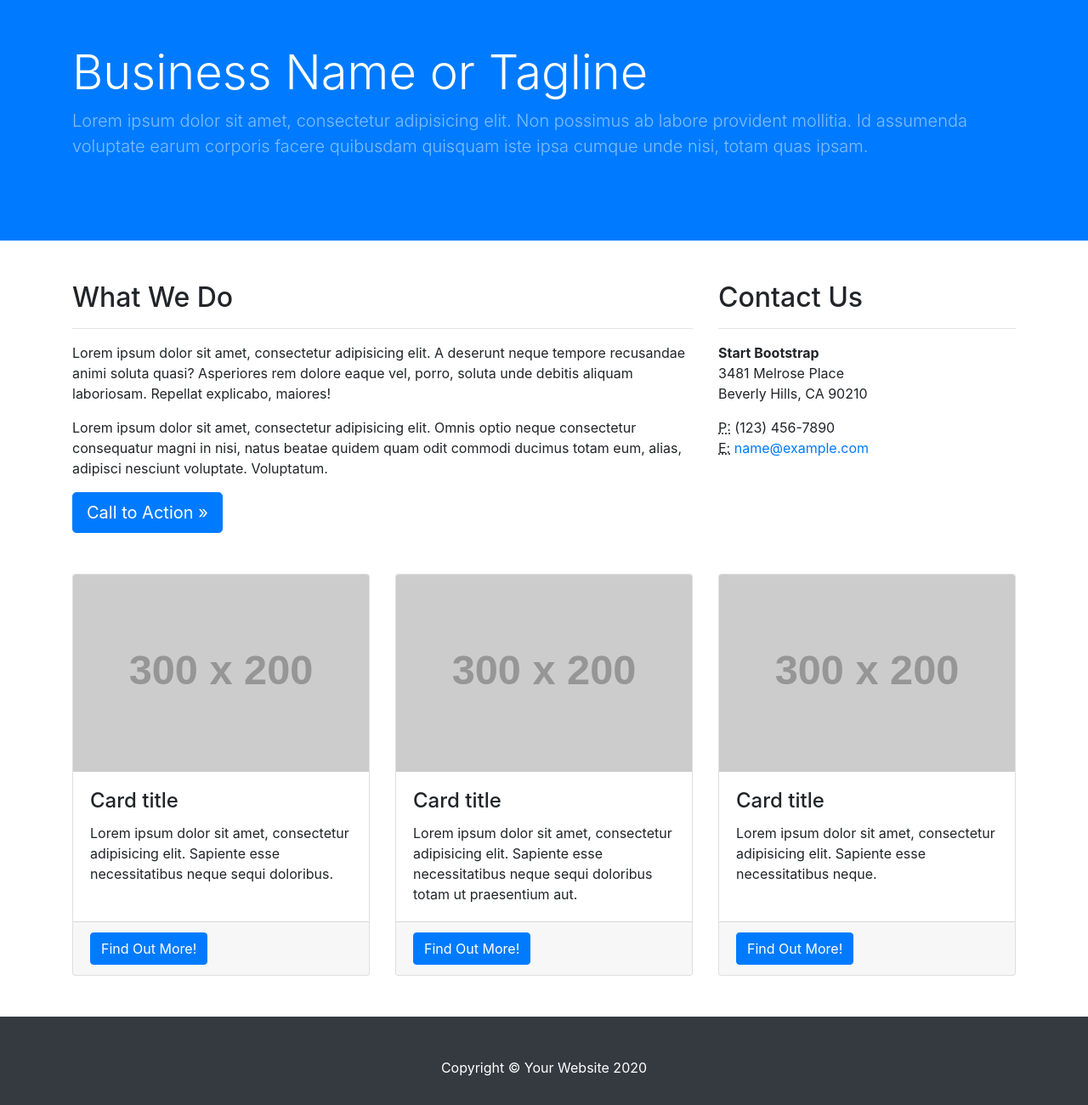
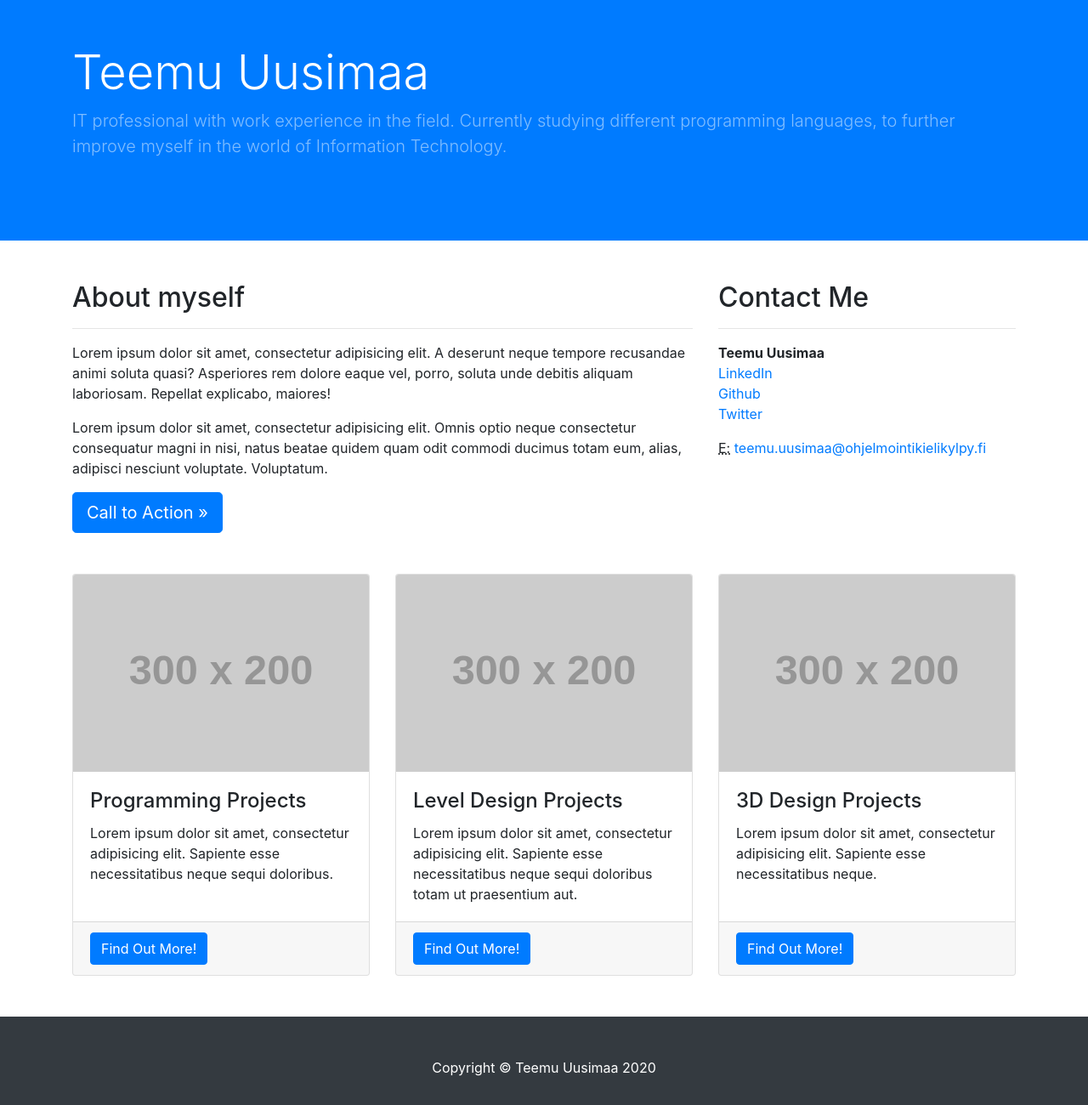
Before and after one commit to teemu-uusimaa/teemu-uusimaa.github.io, a website: page index.html in a window 1280 px wide. Shown: the part 100-1400 px from the top of the page at 85% size. Drawn offline with Linux system fonts and the light colour scheme; placeholder pictures from the web are drawn by us.

Commit message:
Update index.html

```diff
--- a/index.html
+++ b/index.html
@@ -8,7 +8,7 @@
   <meta name="description" content="">
   <meta name="author" content="">
 
-  <title>Business Frontpage - Start Bootstrap Template</title>
+  <title>Teemu Uusimaa - Portfolio</title>
 
   <!-- Bootstrap core CSS -->
   <link href="vendor/bootstrap/css/bootstrap.min.css" rel="stylesheet">
@@ -53,8 +53,8 @@
     <div class="container h-100">
       <div class="row h-100 align-items-center">
         <div class="col-lg-12">
-          <h1 class="display-4 text-white mt-5 mb-2">Business Name or Tagline</h1>
-          <p class="lead mb-5 text-white-50">Lorem ipsum dolor sit amet, consectetur adipisicing elit. Non possimus ab labore provident mollitia. Id assumenda voluptate earum corporis facere quibusdam quisquam iste ipsa cumque unde nisi, totam quas ipsam.</p>
+          <h1 class="display-4 text-white mt-5 mb-2">Teemu Uusimaa</h1>
+          <p class="lead mb-5 text-white-50">IT professional with work experience in the field. Currently studying different programming languages, to further improve myself in the world of Information Technology.</p>
         </div>
       </div>
     </div>
@@ -65,27 +65,24 @@
 
     <div class="row">
       <div class="col-md-8 mb-5">
-        <h2>What We Do</h2>
+        <h2>About myself</h2>
         <hr>
         <p>Lorem ipsum dolor sit amet, consectetur adipisicing elit. A deserunt neque tempore recusandae animi soluta quasi? Asperiores rem dolore eaque vel, porro, soluta unde debitis aliquam laboriosam. Repellat explicabo, maiores!</p>
         <p>Lorem ipsum dolor sit amet, consectetur adipisicing elit. Omnis optio neque consectetur consequatur magni in nisi, natus beatae quidem quam odit commodi ducimus totam eum, alias, adipisci nesciunt voluptate. Voluptatum.</p>
         <a class="btn btn-primary btn-lg" href="#">Call to Action &raquo;</a>
       </div>
       <div class="col-md-4 mb-5">
-        <h2>Contact Us</h2>
+        <h2>Contact Me</h2>
         <hr>
         <address>
-          <strong>Start Bootstrap</strong>
-          <br>3481 Melrose Place
-          <br>Beverly Hills, CA 90210
-          <br>
+          <strong>Teemu Uusimaa</strong>
+          <br><a href="https://www.linkedin.com/in/teemu-u-31700a54/">LinkedIn</a>
+          <br><a href="https://github.com/teemu-uusimaa/">Github</a>
+          <br><a href="https://twitter.com/uusimaa_teemu">Twitter</a>
         </address>
         <address>
-          <abbr title="Phone">P:</abbr>
-          (123) 456-7890
-          <br>
           <abbr title="Email">E:</abbr>
-          <a href="mailto:#">name@example.com</a>
+          <a href="mailto:#">teemu.uusimaa@ohjelmointikielikylpy.fi</a>
         </address>
       </div>
     </div>
@@ -96,7 +93,7 @@
         <div class="card h-100">
           <img class="card-img-top" src="https://placehold.it/300x200" alt="">
           <div class="card-body">
-            <h4 class="card-title">Card title</h4>
+            <h4 class="card-title">Programming Projects</h4>
             <p class="card-text">Lorem ipsum dolor sit amet, consectetur adipisicing elit. Sapiente esse necessitatibus neque sequi doloribus.</p>
           </div>
           <div class="card-footer">
@@ -108,7 +105,7 @@
         <div class="card h-100">
           <img class="card-img-top" src="https://placehold.it/300x200" alt="">
           <div class="card-body">
-            <h4 class="card-title">Card title</h4>
+            <h4 class="card-title">Level Design Projects</h4>
             <p class="card-text">Lorem ipsum dolor sit amet, consectetur adipisicing elit. Sapiente esse necessitatibus neque sequi doloribus totam ut praesentium aut.</p>
           </div>
           <div class="card-footer">
@@ -120,7 +117,7 @@
         <div class="card h-100">
           <img class="card-img-top" src="https://placehold.it/300x200" alt="">
           <div class="card-body">
-            <h4 class="card-title">Card title</h4>
+            <h4 class="card-title">3D Design Projects</h4>
             <p class="card-text">Lorem ipsum dolor sit amet, consectetur adipisicing elit. Sapiente esse necessitatibus neque.</p>
           </div>
           <div class="card-footer">
@@ -137,7 +134,7 @@
   <!-- Footer -->
   <footer class="py-5 bg-dark">
     <div class="container">
-      <p class="m-0 text-center text-white">Copyright &copy; Your Website 2020</p>
+      <p class="m-0 text-center text-white">Copyright &copy; Teemu Uusimaa 2020</p>
     </div>
     <!-- /.container -->
   </footer>
```
